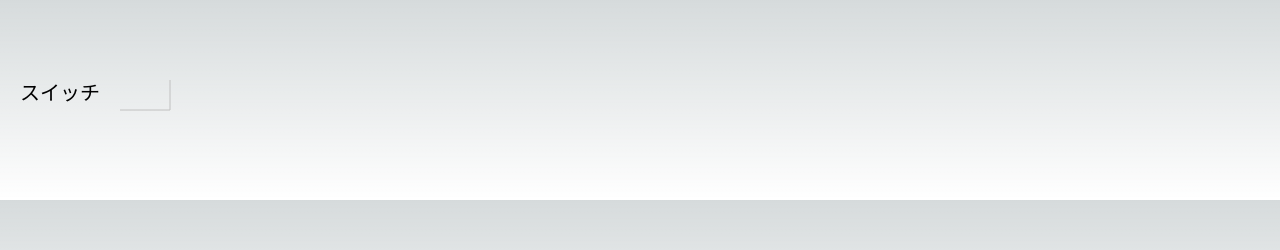
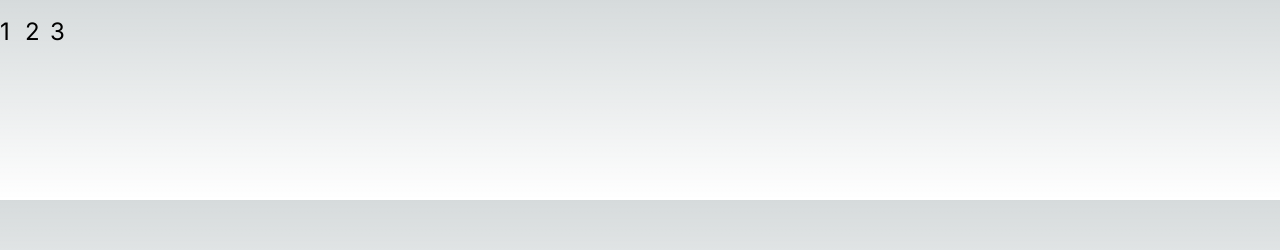
Before and after one commit to Hoshino-HER/ui-test, a Next.js app in the folder next-app/: page / in a window 1280 px wide. Shown: the top 250 px of the page. Built offline with nearby package versions, Linux system fonts and the light colour scheme.

Commit message:
D3.js component sample

```diff
--- /dev/null
+++ b/next-app/src/app/d3_sample.tsx
@@ -0,0 +1,75 @@
+'use client';
+
+import React, { useRef, useEffect } from 'react';
+import * as d3 from 'd3';
+
+interface IProps {
+    data?: number[];
+}
+
+/* Component */
+export const MyD3Component = (props: IProps) => {
+    /* The useRef Hook creates a variable that "holds on" to a value across rendering
+       passes. In this case it will hold our component's SVG DOM element. It's
+       initialized null and React will assign it later (see the return statement) */
+    const d3Container = useRef(null);
+
+    /* The useEffect Hook is for running side effects outside of React,
+       for instance inserting elements into the DOM using D3 */
+    useEffect(
+        () => {
+            if (props.data && d3Container.current) {
+                const svg = d3.select(d3Container.current);
+
+                // Bind D3 data
+                const update = svg
+                    .append('g')
+                    .selectAll('text')
+                    .data(props.data);
+
+                // Enter new D3 elements
+                update.enter()
+                    .append('text')
+                    .attr('x', (d, i) => i * 25)
+                    .attr('y', 40)
+                    .style('font-size', 24)
+                    .text((d: number) => d);
+
+                // Update existing D3 elements
+                update
+                    .attr('x', (d, i) => i * 40)
+                    .text((d: number) => d);
+
+                // Remove old D3 elements
+                update.exit()
+                    .remove();
+            }
+        },
+
+        /*
+            useEffect has a dependency array (below). It's a list of dependency
+            variables for this useEffect block. The block will run after mount
+            and whenever any of these variables change. We still have to check
+            if the variables are valid, but we do not have to compare old props
+            to next props to decide whether to rerender.
+        */
+        [props.data, d3Container.current])
+
+    return (
+        <svg
+            className="d3-component"
+            width={400}
+            height={200}
+            ref={d3Container}
+        />
+    );
+}
+
+/* App */
+export const MyApp = () => {
+    return (
+        <div className="my-app">
+            <MyD3Component data={[1,2,3]}/>
+        </div>
+    )
+}
--- a/next-app/src/app/page.tsx
+++ b/next-app/src/app/page.tsx
@@ -1,13 +1,8 @@
-import Image from 'next/image'
+import { MyD3Component } from "./d3_sample"
 
 export default function Home() {
   return (
-    <Image
-      src="/test.svg"
-      alt="SVG sample"
-      width={800}
-      height={200}
-      priority
+    <MyD3Component data={[1,2,3]}
     />
   )
 }
```
